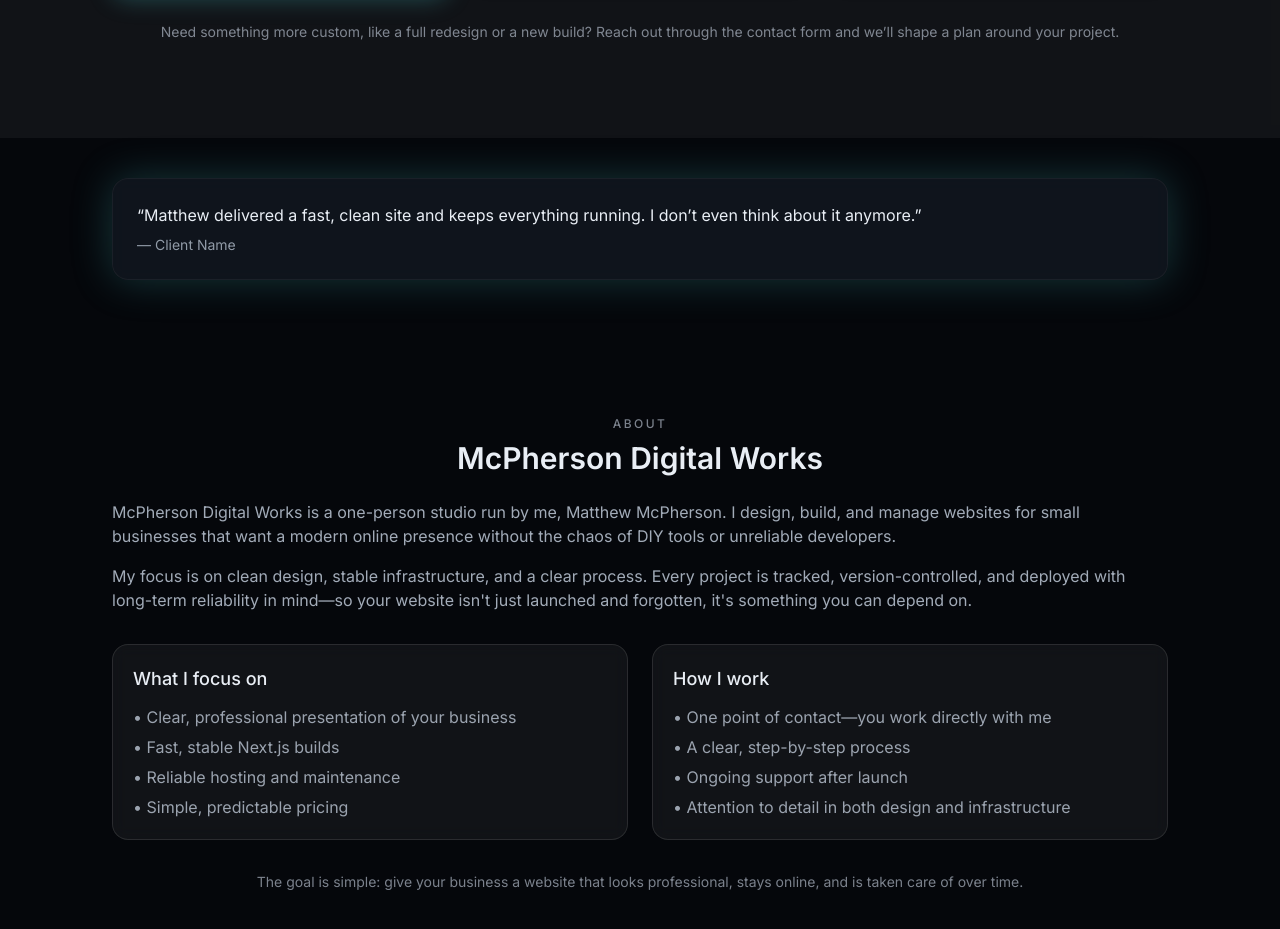
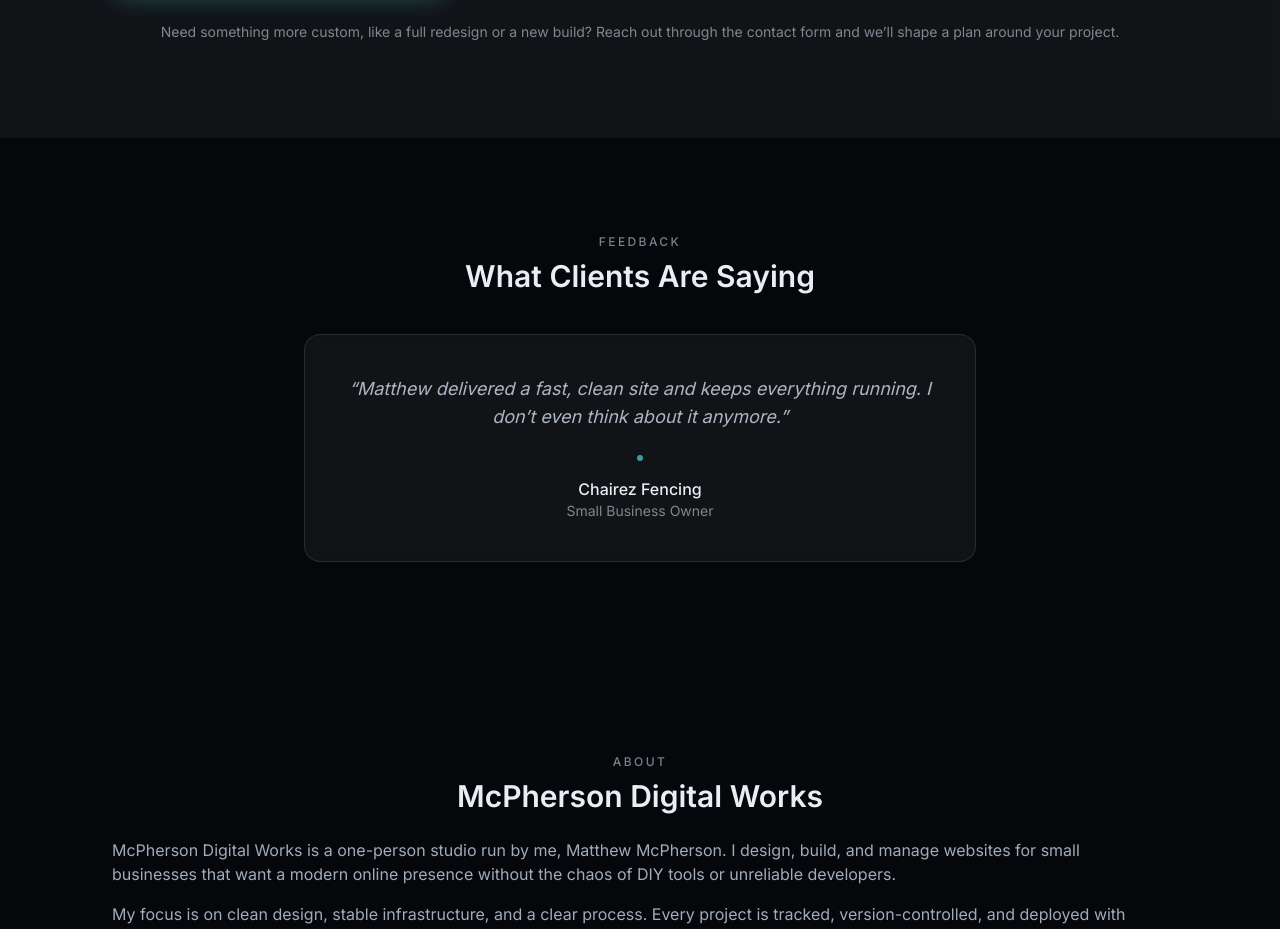
Before and after one commit to mcphe103/mdw-site, a Next.js app: page / in a window 1280 px wide. Shown: the part 3940-4869 px from the top of the page. Built offline with nearby package versions, Linux system fonts and the light colour scheme.

Commit message:
testimonials

```diff
--- a/components/sections/Testimonial.tsx
+++ b/components/sections/Testimonial.tsx
@@ -1,12 +1,38 @@
+// components/sections/Testimonials.tsx
+import { SectionTitle } from "@/components/sections/SectionTitle";
+
 export function Testimonial() {
+  const testimonials = [
+    {
+      quote:
+        "Matthew delivered a fast, clean site and keeps everything running. I don’t even think about it anymore.",
+      name: "Chairez Fencing",
+      role: "Small Business Owner",
+    },
+  ];
+
   return (
-    <section className="py-10">
-      <div className="container-xl">
-        <div className="card p-6">
-          <blockquote className="text-base-heading">
-            “Matthew delivered a fast, clean site and keeps everything running. I don’t even think about it anymore.”
-          </blockquote>
-          <div className="mt-2 text-sm text-base-text/70">— Client Name</div>
+    <section id="testimonials" className="py-16 md:py-24">
+      <div className="container-xl max-w-4xl mx-auto px-4 text-center">
+        <SectionTitle kicker="Feedback" title="What Clients Are Saying" />
+
+        <div className="mt-10 flex justify-center">
+          <div className="rounded-2xl border border-white/10 bg-white/5 backdrop-blur p-8 md:p-10 max-w-2xl">
+            <p className="text-base md:text-lg text-base-text/85 italic leading-relaxed">
+              “{testimonials[0].quote}”
+            </p>
+
+            <div className="mt-6 flex flex-col items-center">
+              <div className="h-1.5 w-1.5 rounded-full bg-base-accent/80 mb-4" />
+
+              <p className="text-base-heading font-medium">
+                {testimonials[0].name}
+              </p>
+              <p className="text-base-text/60 text-sm">
+                {testimonials[0].role}
+              </p>
+            </div>
+          </div>
         </div>
       </div>
     </section>
```
